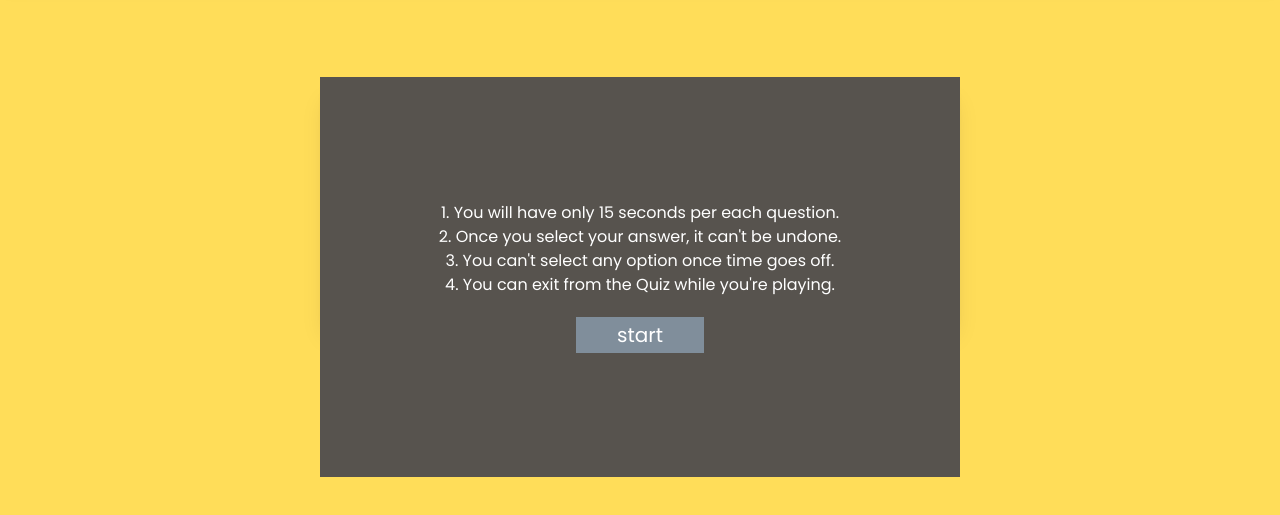
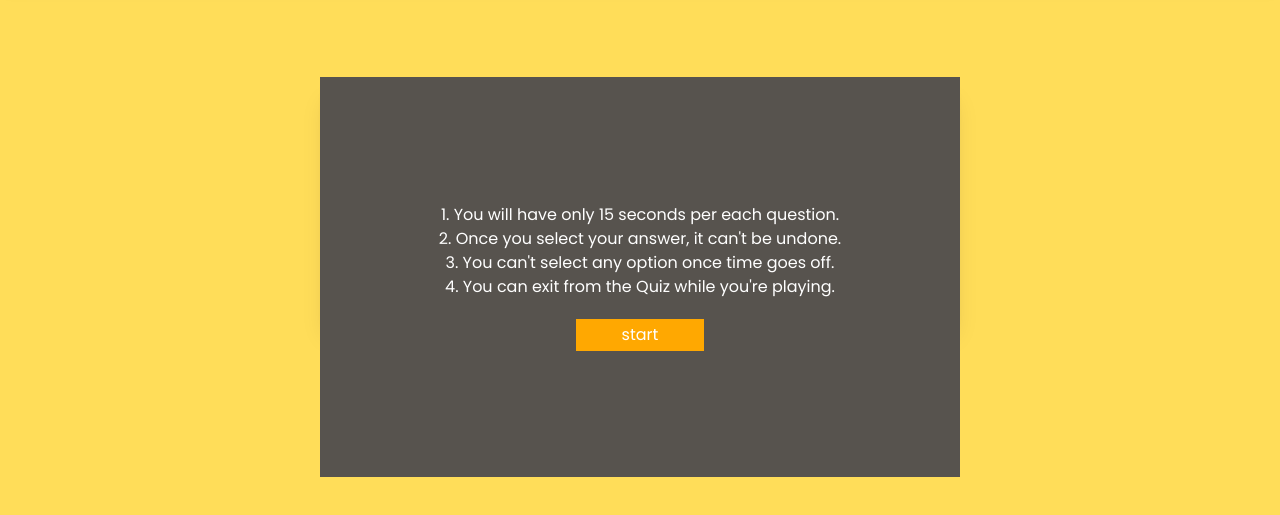
Before and after one commit to FixxooXD/Quiz-js, a website: page index.html in a window 1280 px wide. Shown: the part 75-590 px from the top of the page. Drawn offline with Linux system fonts and the light colour scheme.

Commit message:
Testing UI-3

```diff
--- a/index.html
+++ b/index.html
@@ -18,7 +18,8 @@
       }
 
       #startBtn{
-       background-color:#808e9b;
+       /* background-color:#808e9b; */
+       background-color: #ffa801;
       }
       #check{
          color: green;
@@ -55,7 +56,7 @@
             <div class="info">2. Once you select your answer, it can't be undone.</div>
             <div class="info">3. You can't select any option once time goes off.</div>
             <div class="info">4. You can exit from the Quiz while you're playing.</div>
-            <button id="startBtn" class=" w-32 mt-5 py-1 text-xl">start</button>
+            <button id="startBtn" class=" w-32 mt-5 py-1 text">start</button>
       </div>
 
         <!-- headers-questionDiv -->
```
